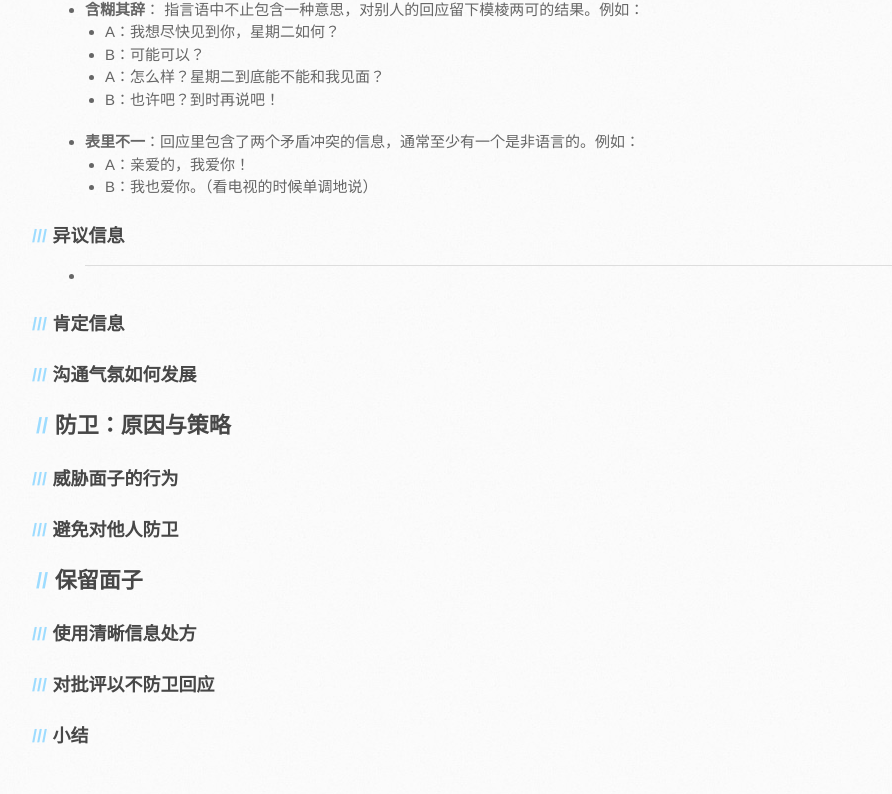
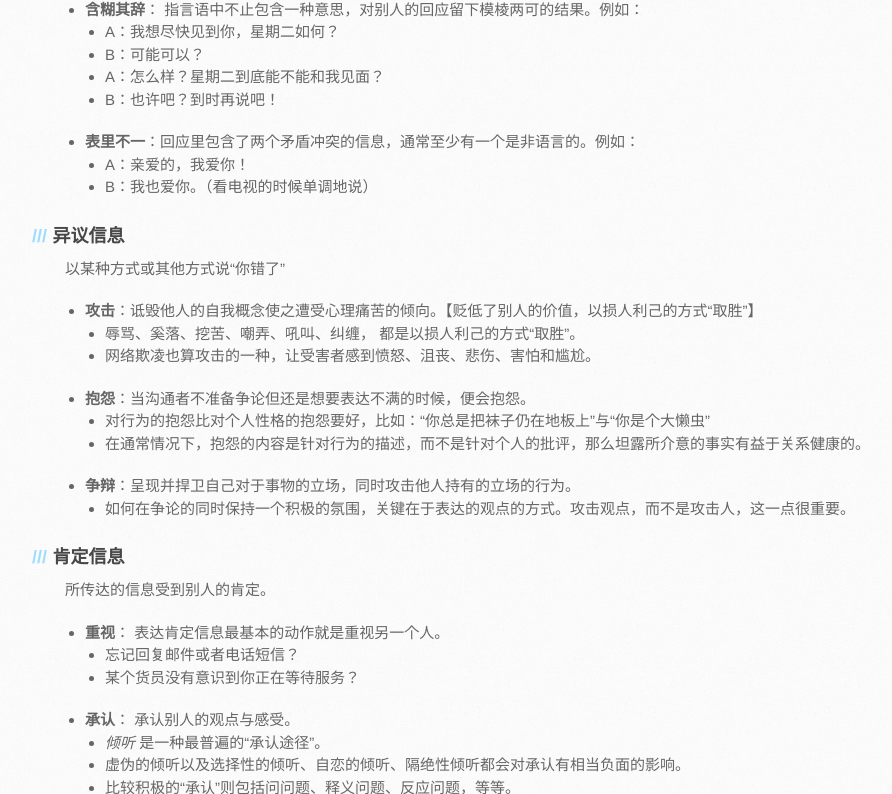
Before and after one commit to hellowac/hellowac.github.io.old, a Jekyll site: the page built from _posts/reading/2017-04-16-lookinginlookingout10.md, in a window 1280 px wide and 900 px high, scrolled down 1890 px, cut to the strip 0-794 px from the top of the window. Shown: the whole strip, without its empty margins (105-997 px from the left). Built offline with Jekyll 4.4.1, drawn with Linux system fonts in a browser that asks for light colours; some web fonts are replaced.

Commit message:
更新笔记

```diff
--- a/_posts/reading/2017-04-16-lookinginlookingout10.md
+++ b/_posts/reading/2017-04-16-lookinginlookingout10.md
@@ -102,11 +102,30 @@ show: true
 
 ### 异议信息
 
-- ****
+以某种方式或其他方式说“你错了”
+
+- **攻击**：诋毁他人的自我概念使之遭受心理痛苦的倾向。【贬低了别人的价值，以损人利己的方式“取胜”】
+  - 辱骂、奚落、挖苦、嘲弄、吼叫、纠缠， 都是以损人利己的方式“取胜”。
+  - 网络欺凌也算攻击的一种，让受害者感到愤怒、沮丧、悲伤、害怕和尴尬。
+- **抱怨**：当沟通者不准备争论但还是想要表达不满的时候，便会抱怨。
+  - 对行为的抱怨比对个人性格的抱怨要好，比如：“你总是把袜子仍在地板上”与“你是个大懒虫”
+  - 在通常情况下，抱怨的内容是针对行为的描述，而不是针对个人的批评，那么坦露所介意的事实有益于关系健康的。
+- **争辩**：呈现并捍卫自己对于事物的立场，同时攻击他人持有的立场的行为。
+  - 如何在争论的同时保持一个积极的氛围，关键在于表达的观点的方式。攻击观点，而不是攻击人，这一点很重要。
 
 <span id="肯定信息"></span>
 
 ### 肯定信息
+
+所传达的信息受到别人的肯定。
+
+- **重视**： 表达肯定信息最基本的动作就是重视另一个人。
+  - 忘记回复邮件或者电话短信？
+  - 某个货员没有意识到你正在等待服务？
+- **承认**： 承认别人的观点与感受。
+  - *倾听* 是一种最普遍的“承认途径”。
+  - 虚伪的倾听以及选择性的倾听、自恋的倾听、隔绝性倾听都会对承认有相当负面的影响。
+  - 比较积极的“承认”则包括问问题、释义问题、反应问题，等等。
 
 <span id="沟通气氛如何发展"></span>
 
```
